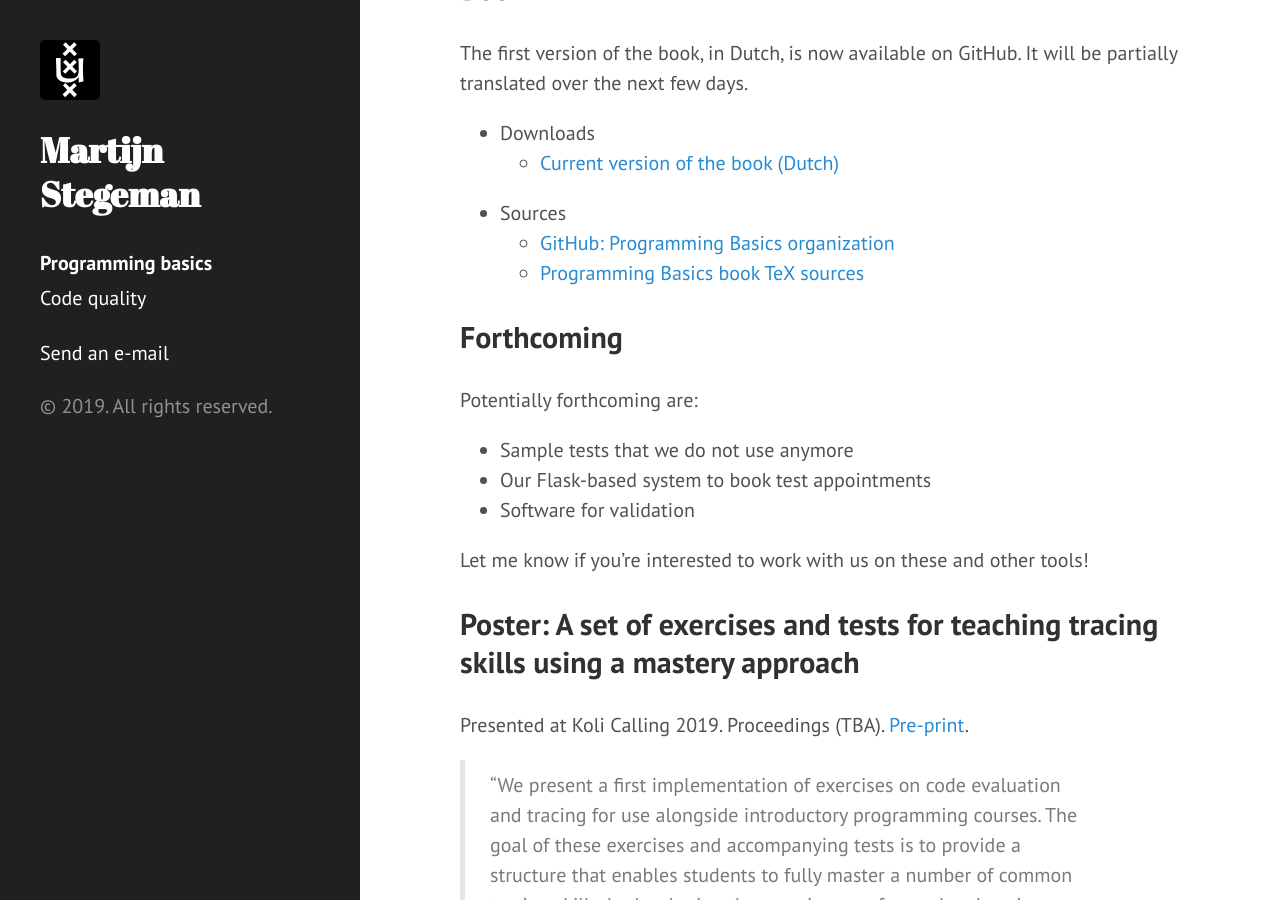
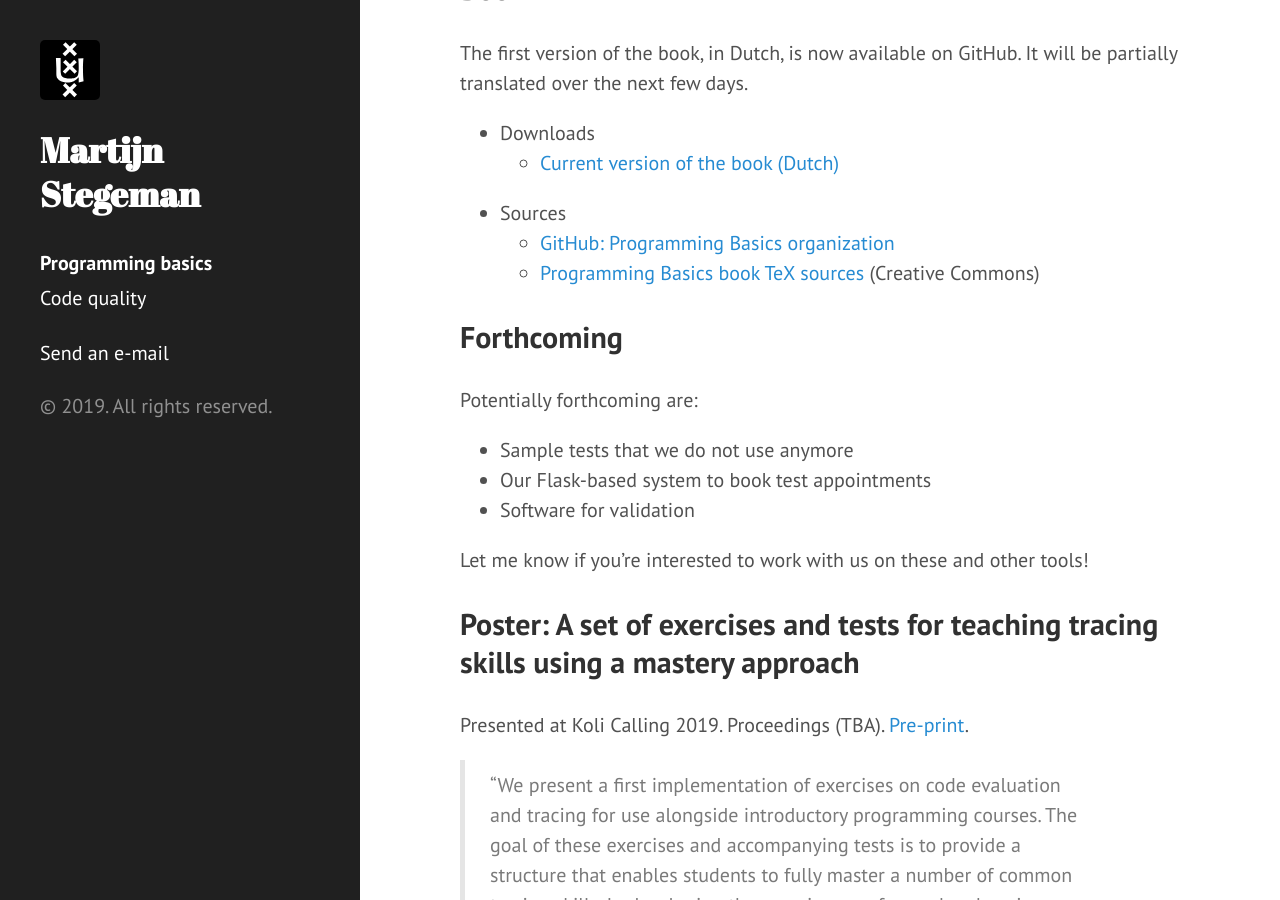
Before and after one commit to stgm/public_html, a Jekyll site: the page built from basics/index.md, in a window 1280 px wide and 900 px high, scrolled down 410 px. Built offline with Jekyll 4.4.1, drawn with Linux system fonts in a browser that asks for light colours; our own code applies the rules of GitHub Pages for plain Markdown files.

Commit message:
license mention

```diff
--- a/basics/index.md
+++ b/basics/index.md
@@ -16,7 +16,7 @@ The first version of the book, in Dutch, is now available on GitHub. It will be
     - [Current version of the book (Dutch)](book.pdf)
 - Sources
     - [GitHub: Programming Basics organization](https://github.com/prgbas)
-    - [Programming Basics book TeX sources](https://github.com/prgbas/book)
+    - [Programming Basics book TeX sources](https://github.com/prgbas/book) (Creative Commons)
 
 ## Forthcoming
 
```
